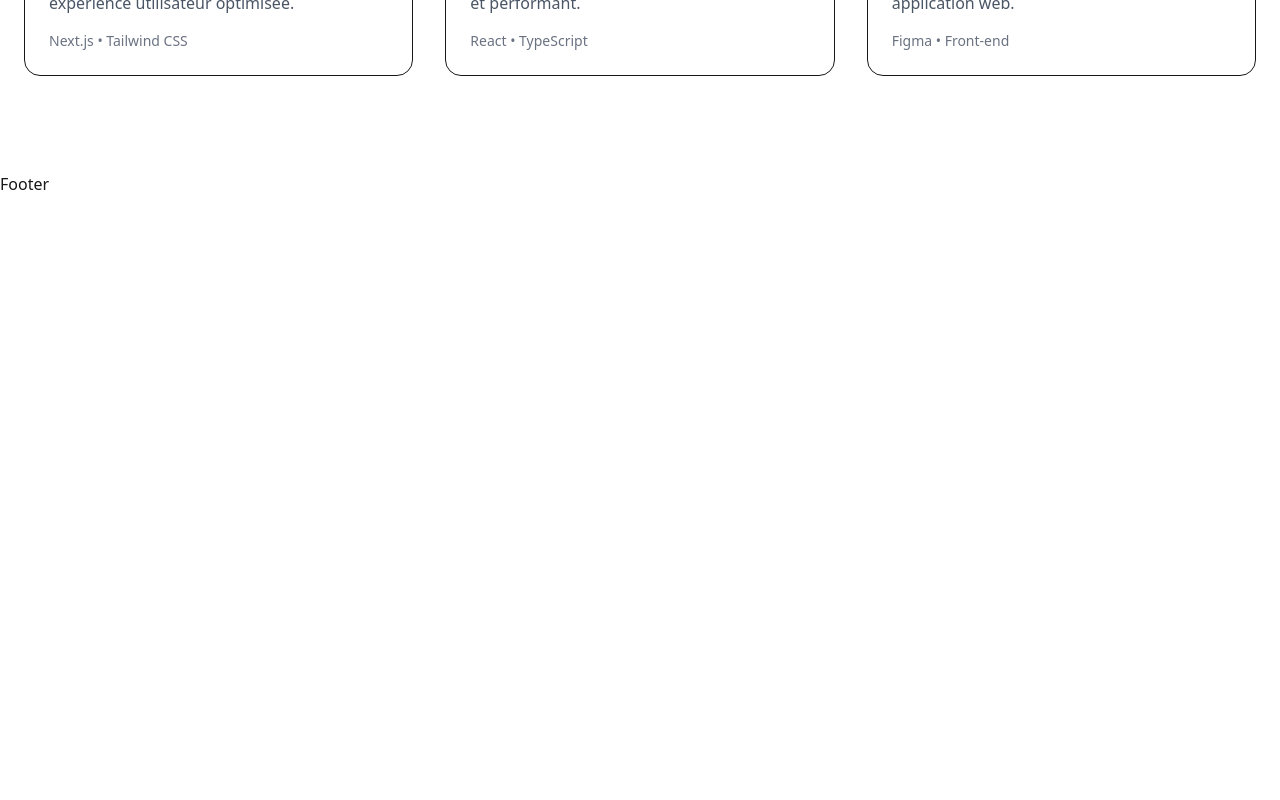
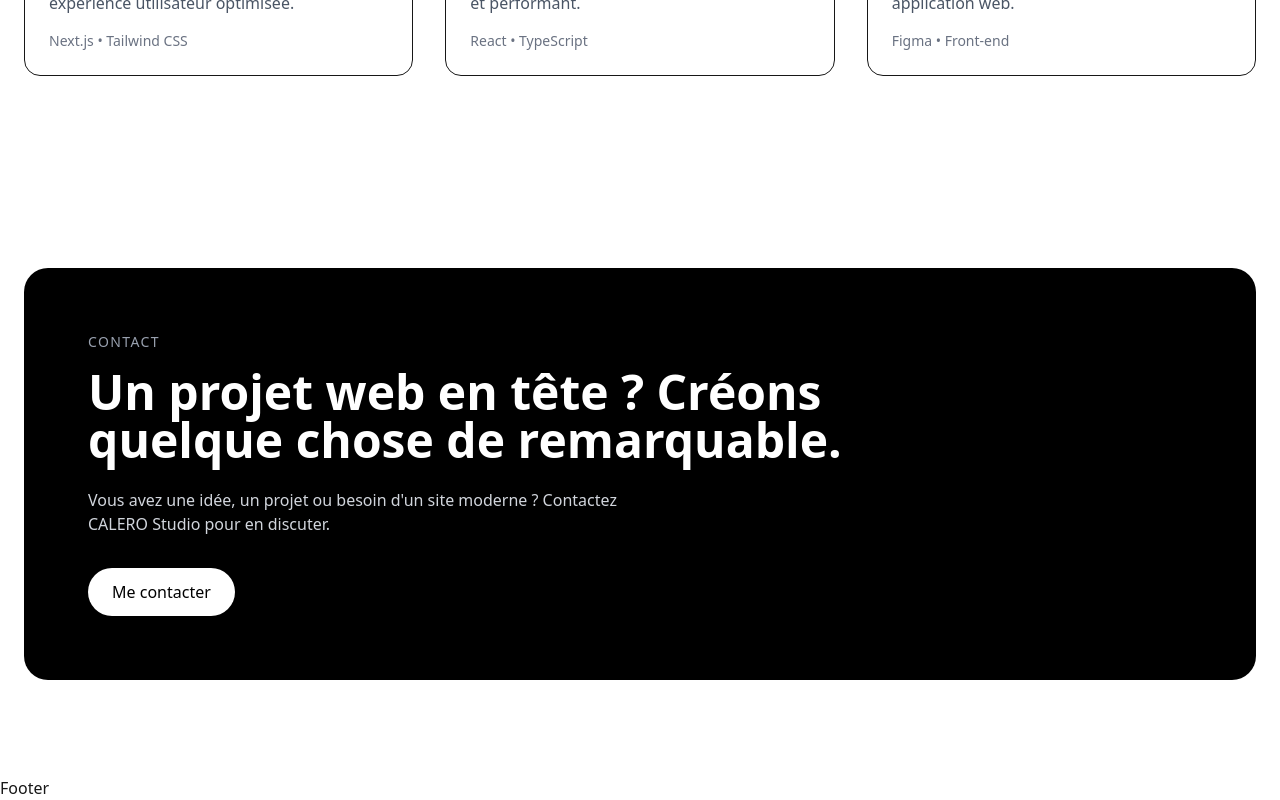
Before and after one commit to IM-LRC/calero-studio, a Next.js app: page / in a window 1280 px wide. Shown: the part 1781-2581 px from the top of the page. Before the commit the page ends 1977 px from the top, so only its background shows below. Built offline with nearby package versions, Linux system fonts and the light colour scheme.

Commit message:
Create contact section

```diff
--- a/src/app/page.tsx
+++ b/src/app/page.tsx
@@ -3,6 +3,7 @@ import Hero from "@/components/Hero";
 import Services from "@/components/Services";
 import Projects from "@/components/Projects";
 import Footer from "@/components/Footer";
+import Contact from "@/components/Contact";
 
 export default function Home() {
   return (
@@ -12,6 +13,7 @@ export default function Home() {
         <Hero />
         <Services />
         <Projects />
+        <Contact />
       </main>
       <Footer />
     </>
--- /dev/null
+++ b/src/components/Contact.tsx
@@ -0,0 +1,31 @@
+const Contact = () => {
+  return (
+    <section id="contact" className="py-24">
+      <div className="max-w-7xl mx-auto px-6">
+        <div className="rounded-3xl bg-black px-8 py-16 text-white md:px-16">
+          <p className="text-sm uppercase tracking-widest text-gray-400">
+            Contact
+          </p>
+
+          <h2 className="mt-4 max-w-3xl text-4xl font-bold md:text-5xl">
+            Un projet web en tête ? Créons quelque chose de remarquable.
+          </h2>
+
+          <p className="mt-6 max-w-xl text-gray-300">
+            Vous avez une idée, un projet ou besoin d'un site moderne ?
+            Contactez CALERO Studio pour en discuter.
+          </p>
+
+          <a
+            href="mailto:leocalvo.dev@gmail.com"
+            className="mt-8 inline-block rounded-full bg-white px-6 py-3 text-black transition hover:opacity-80"
+          >
+            Me contacter
+          </a>
+        </div>
+      </div>
+    </section>
+  );
+};
+
+export default Contact;
```
